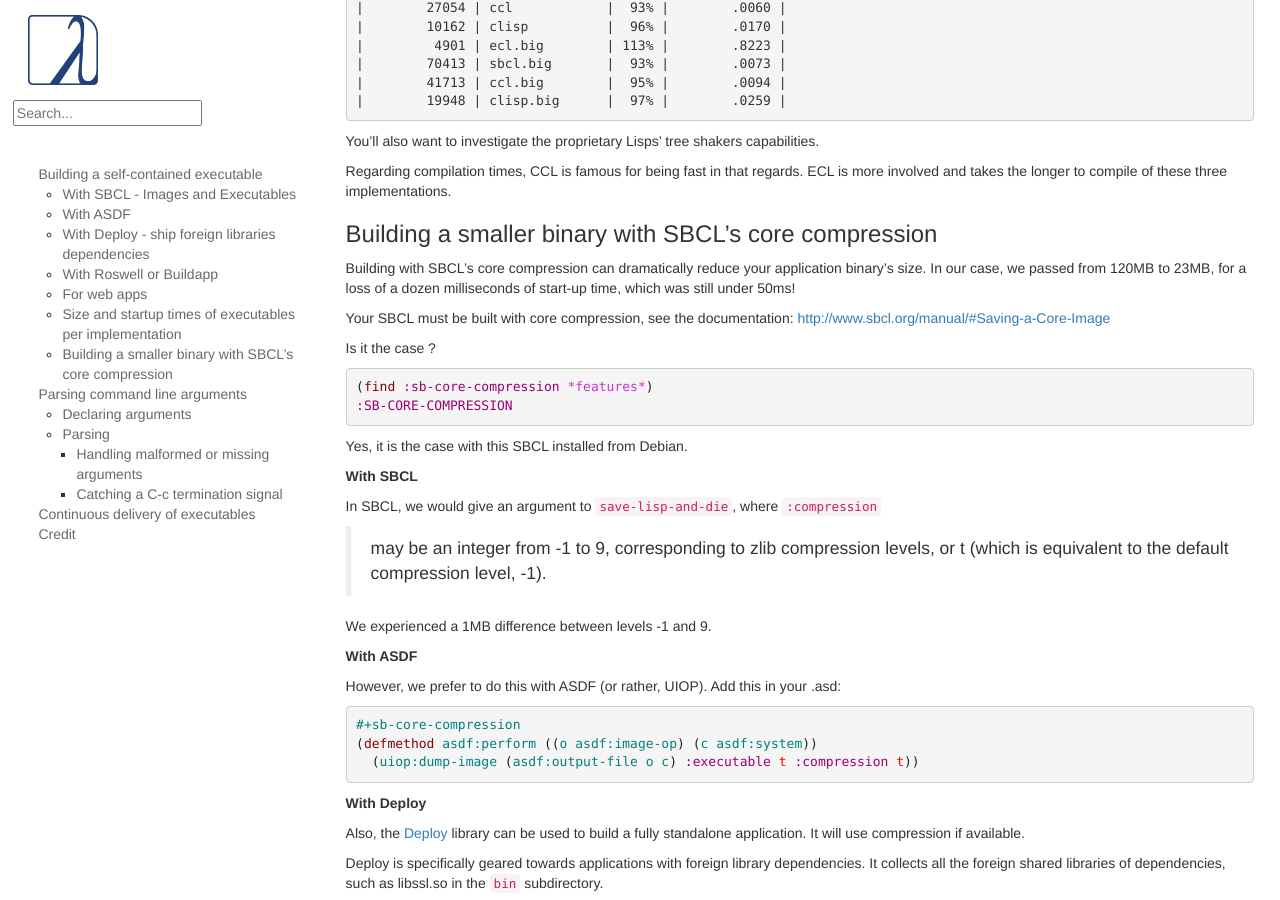
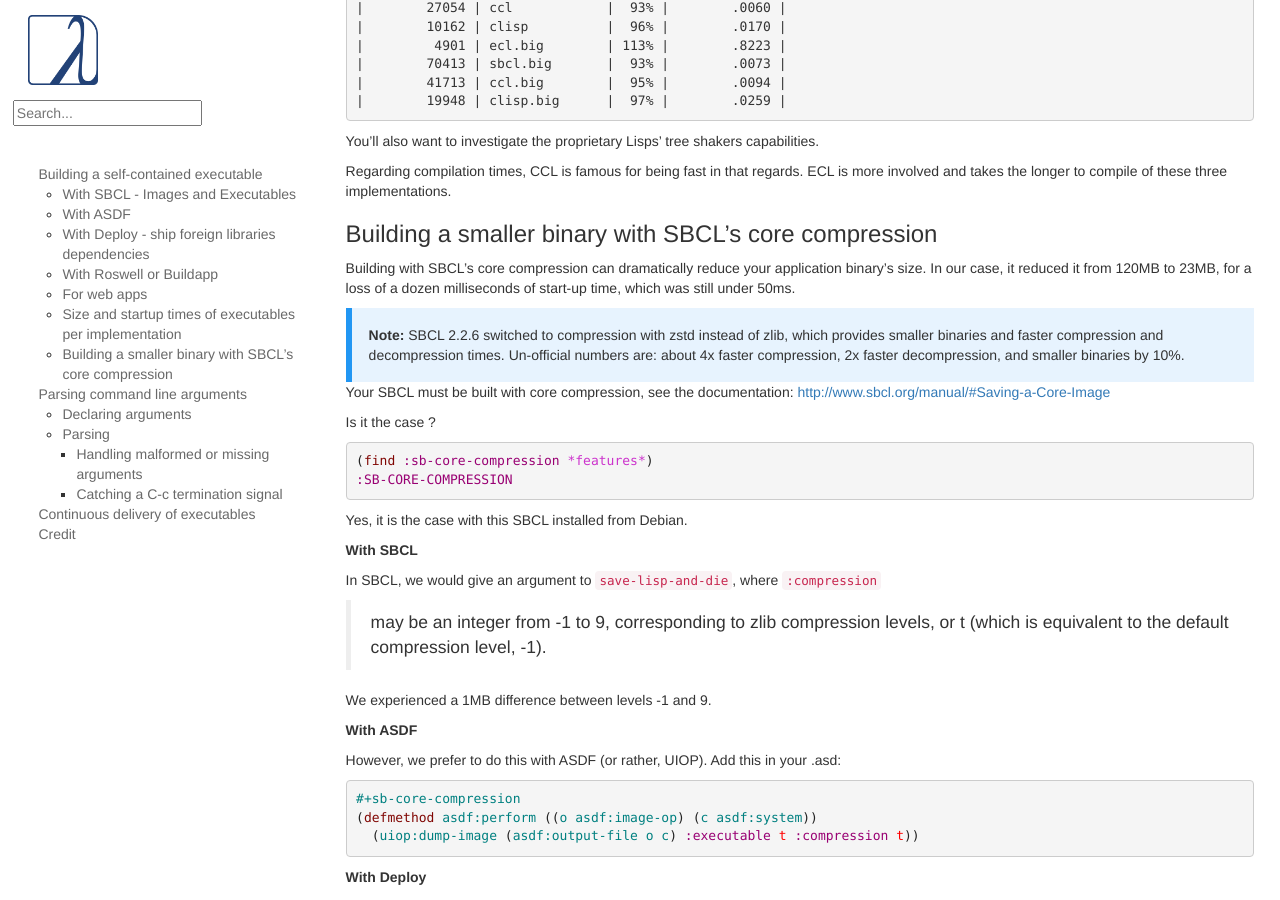
Before and after one commit to LispCookbook/cl-cookbook, a Jekyll site: the page built from scripting.md, in a window 1280 px wide and 900 px high, scrolled down 4092 px. Built offline with Jekyll 4.4.1, drawn with Linux system fonts in a browser that asks for light colours.

Commit message:
scripting: mention SBCL 2.2.6 zstd core compression (#456)
* scripting: mention SBCL 2.2.6 zstd core compression

* scripting: some numbers for zstd compression

```diff
--- a/scripting.md
+++ b/scripting.md
@@ -288,9 +288,14 @@
 ### Building a smaller binary with SBCL's core compression
 
 Building with SBCL's core compression can dramatically reduce your
-application binary's size. In our case, we passed from 120MB to 23MB,
+application binary's size. In our case, it reduced it from 120MB to 23MB,
 for a loss of a dozen milliseconds of start-up time, which was still
-under 50ms!
+under 50ms.
+
+<div class="info-box info">
+    <strong>Note:</strong> SBCL 2.2.6 switched to compression with zstd instead of zlib, which provides smaller binaries and faster compression and decompression times. Un-official numbers are: about 4x faster compression, 2x faster decompression, and smaller binaries by 10%.
+</div>
+
 
 Your SBCL must be built with core compression, see the documentation: [http://www.sbcl.org/manual/#Saving-a-Core-Image](http://www.sbcl.org/manual/#Saving-a-Core-Image)
 
```
